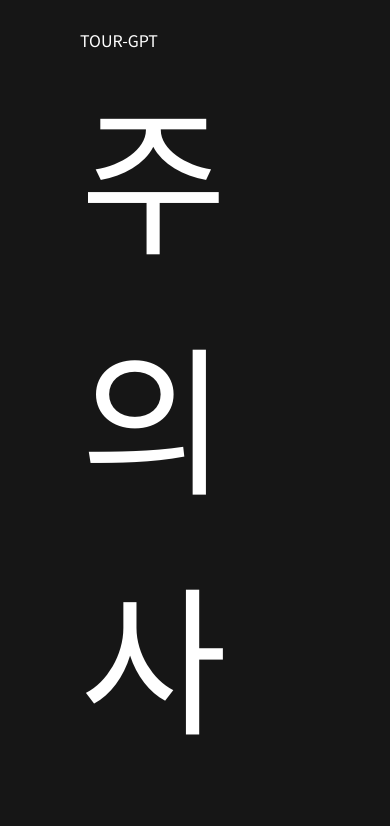
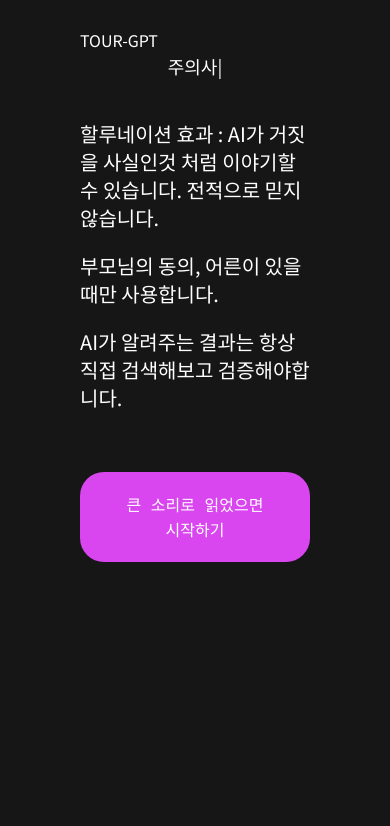
Before and after one commit to doodoodoong/world-tour-gpt, a Next.js app: page /main/alert in a window 390 px wide. Shown: the top 826 px of the page. Built offline with nearby package versions, Linux system fonts and the light colour scheme.

Commit message:
responsive

```diff
--- a/app/components/main1/Header.js
+++ b/app/components/main1/Header.js
@@ -1,7 +1,9 @@
 export default function Header() {
   return (
     <div className="flex justify-center items-center w-full h-28 bg-gradient-to-r from-cyan-500 to-blue-500 rounded-lg mt-7">
-      <text className="text-5xl">여행 장소를 입력해주세요</text>
+      <text className="lg:text-5xl sm:text-3xl text-xl">
+        여행 장소를 입력해주세요
+      </text>
     </div>
   );
 }
--- a/app/components/main1/Input.js
+++ b/app/components/main1/Input.js
@@ -9,7 +9,7 @@ export default function Input() {
   return (
     <div className="mt-12 flex-col justify-center">
       <div className="mb-12">
-        <text className="text-3xl leading-10">
+        <text className="sm:text-2xl text-xl lg:text-3xl leading-10">
           {completion.replace(/(?=\d)/g, "\n")}
         </text>
       </div>
--- a/app/pages/Alert.js
+++ b/app/pages/Alert.js
@@ -13,21 +13,19 @@ export default function Alert() {
           wrapper="span"
           cursor={true}
           repeat={Infinity}
-          style={{
-            fontSize: "10em",
-          }}
+          className="sm:text-4xl text-lg lg:text-9xl"
         />
       </div>
       <div className="mt-10">
         <ul>
-          <li className="text-4xl mb-5">
+          <li className="sm:text-2xl text-xl lg:text-4xl mb-5">
             할루네이션 효과 : AI가 거짓을 사실인것 처럼 이야기할 수 있습니다.
             전적으로 믿지 않습니다.
           </li>
-          <li className="text-4xl mb-5">
+          <li className="sm:text-2xl text-xl lg:text-4xl mb-5">
             부모님의 동의, 어른이 있을 때만 사용합니다.
           </li>
-          <li className="text-4xl mb-5">
+          <li className="sm:text-2xl text-xl lg:text-4xl mb-5">
             AI가 알려주는 결과는 항상 직접 검색해보고 검증해야합니다.
           </li>
         </ul>
```
